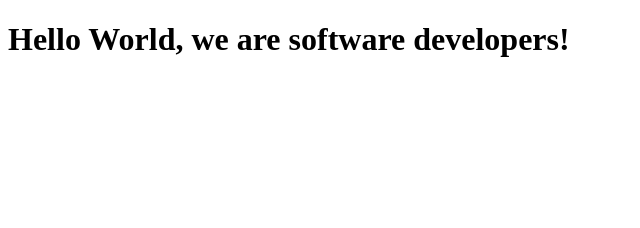
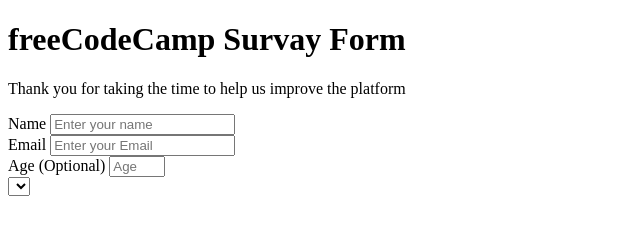
Before and after one commit to Uzair-Manzoor/Microverse-Collab-Santiago-Uzair, a plain HTML site: page index.html in a window 1280 px wide. Shown: the whole page, without its empty margins (0-640 px from the left). Drawn offline with Linux system fonts and the light colour scheme.

Commit message:
Survay Form

```diff
--- a/index.html
+++ b/index.html
@@ -21,7 +21,24 @@
     - The freeCodeCamp Team
 
     -->
-    <h1>Hello World, we are software developers!</h1>
+    <h1 id="title">freeCodeCamp Survay Form</h1>
+    <p id="description">Thank you for taking the time to help us improve the platform</p>
+    <form id="survey-form">
+      <div>
+        <label id="name-label">Name</label>
+        <input type="text" name="name" id="name" class="form-control" placeholder="Enter your name" required="">
+      </div>
+      <div>
+        <label id="email-label">Email</label>
+        <input type="email" name="email" id="email" class="form-control" placeholder="Enter your Email" required="">
+      </div>
+      <div>
+        <label id="number-label">Age (Optional)</label>
+        <input type="number" name="age" id="number" min="10" max="99" class="form-control" placeholder="Age">
+      </div>
+      <select id="dropdown" name="role" class="form-control" required="">
+
+      </form>
 
     <script  src="js/index.js"></script>
   </body>
```
